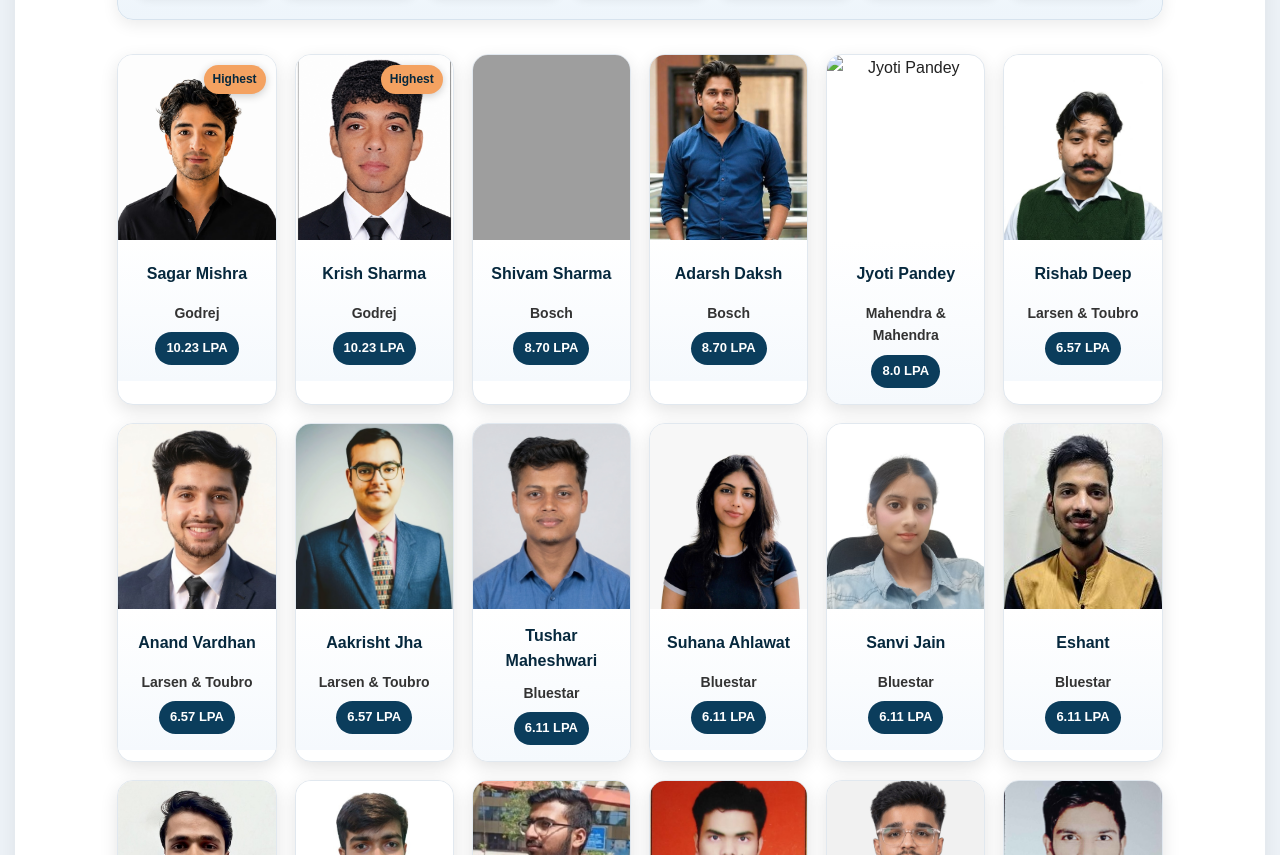
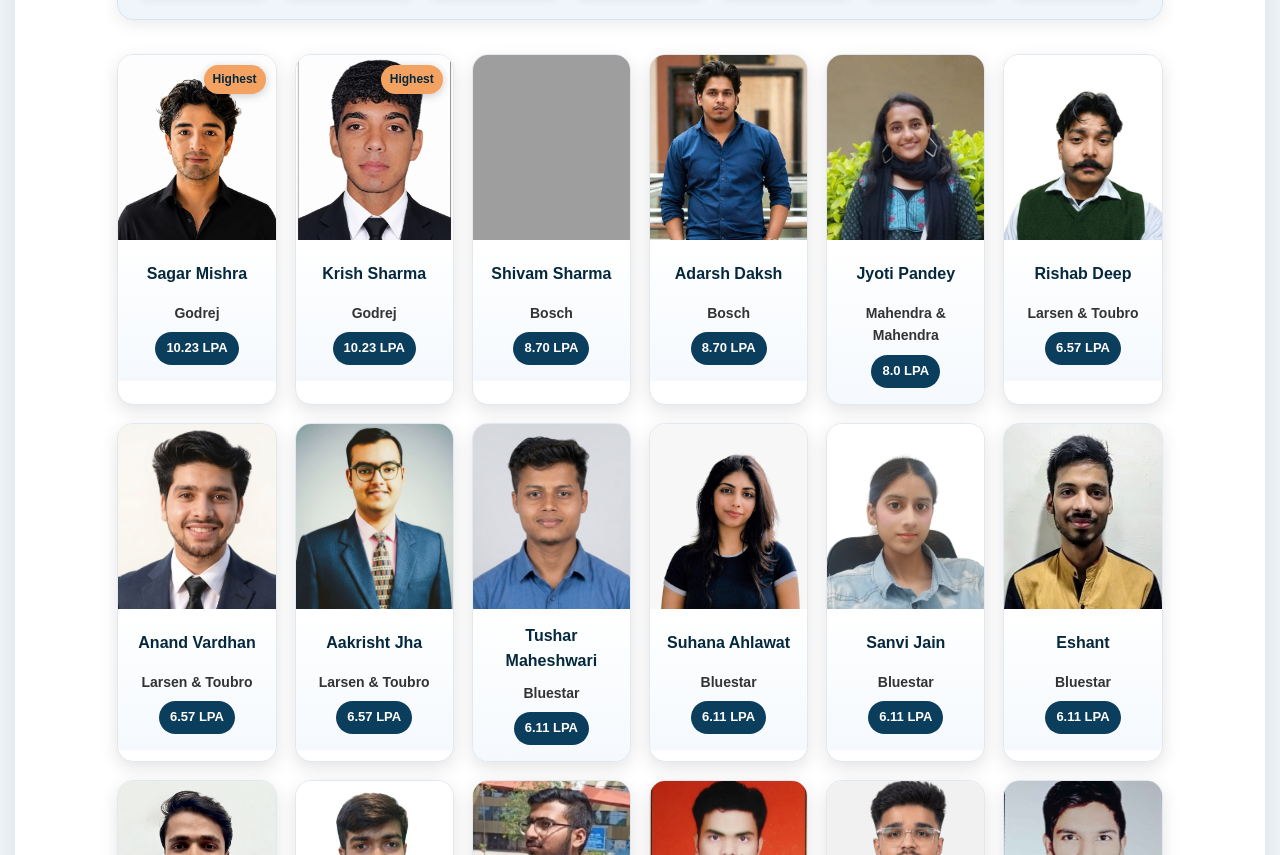
Before and after one commit to mechgbpantdseu/me.gbpantdseu, a plain HTML site: page index.html in a window 1280 px wide. Shown: the part 3244-4099 px from the top of the page. Drawn offline with Linux system fonts and the light colour scheme; grey boxes are pictures that could not be loaded.

Commit message:
Update index.html

```diff
--- a/index.html
+++ b/index.html
@@ -254,7 +254,7 @@
       </div>
 
          <div class="placement-card">
-        <img src="student_pics/jyoti.jpg" alt="Jyoti Pandey">
+        <img src="student_pics/jyoti.jpeg" alt="Jyoti Pandey">
         <div class="placement-content">
           <h3>Jyoti Pandey</h3>
           <p class="company">Mahendra & Mahendra</p>
```
